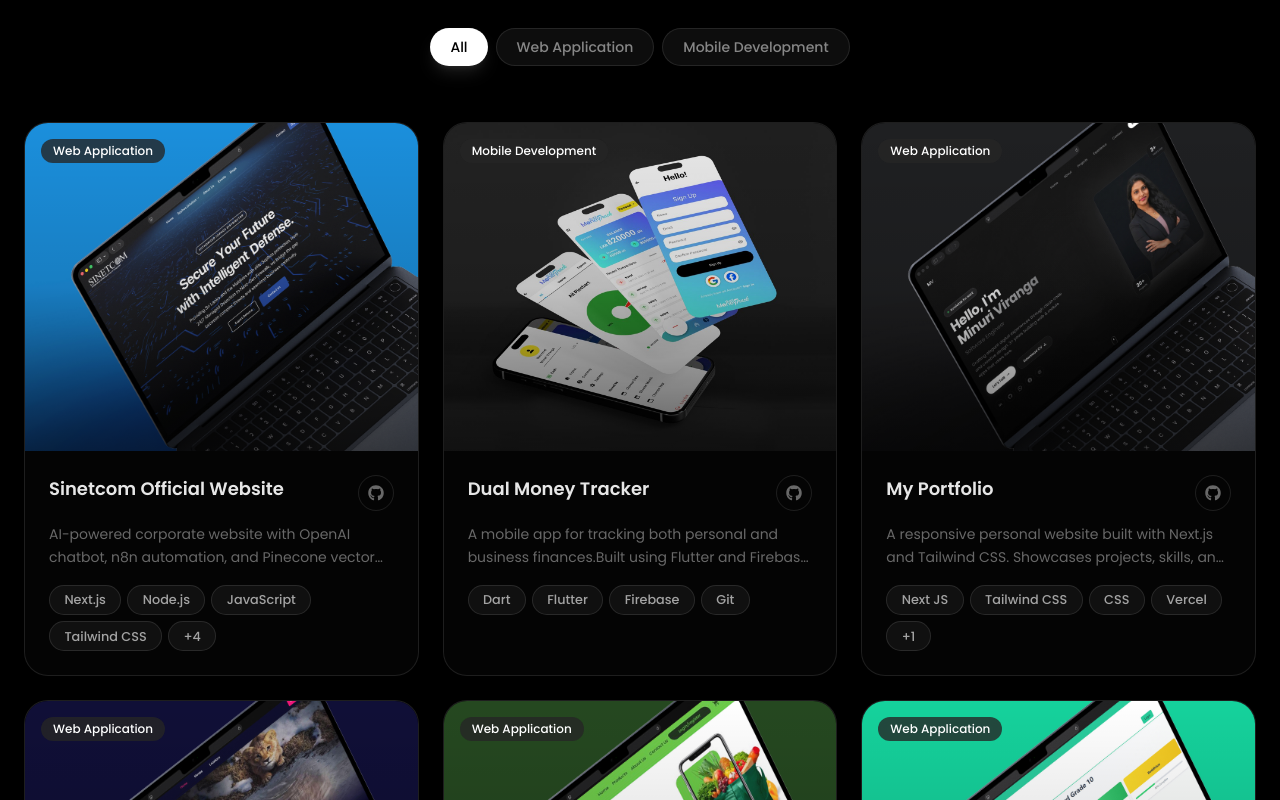
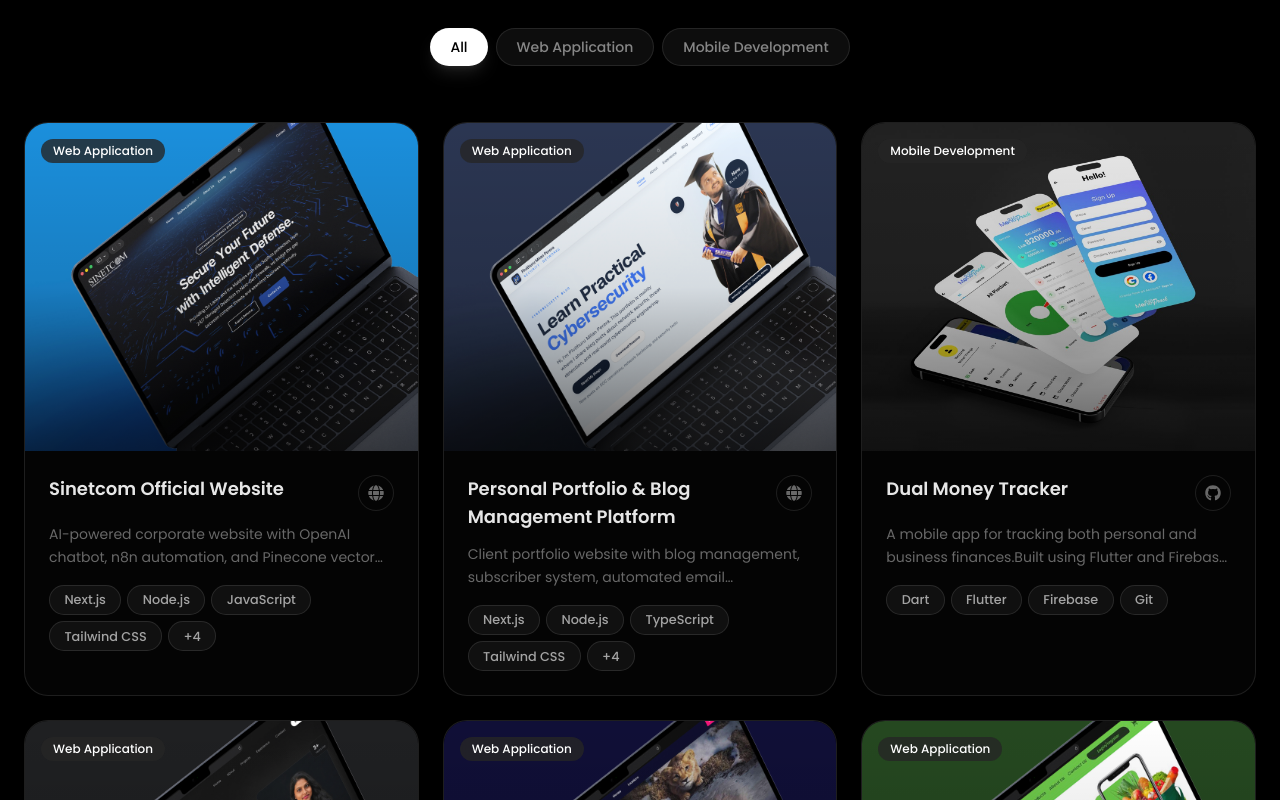
Before and after one commit to minu2003/my-portfolio, a Next.js app: page / in a window 1280 px wide. Shown: the part 1940-2740 px from the top of the page. Built offline with nearby package versions, Linux system fonts and the light colour scheme.

Commit message:
new updates

```diff
--- a/app/components/Project-Details.js
+++ b/app/components/Project-Details.js
@@ -15,6 +15,8 @@ import portfolio from "@/app/assets/projects/minu.jpeg";
 import sinetcom from "@/app/assets/projects/sinetcom.jpeg";
 import sinetcom1 from "@/app/assets/project-description/sinetcom.png"
 import vLearn from "@/app/assets/projects/vlearn.jpeg";
+import pivithuru from "@/app/assets/projects/pivithuru.png";
+import pivithuru1 from "@/app/assets/projects/pivithuru1.jpeg";
 
 const ProjectData = [
     {
@@ -27,8 +29,19 @@ const ProjectData = [
         image1: sinetcom1,
         techStack: ["Next.js", "Node.js", "JavaScript", "Tailwind CSS", "OpenAI API", "n8n", "Pinecone", "VPS"],
         category: "Web Application",
-        liveLink: "https://www.sinetcomm.com/",
-
+        websiteLink: "https://www.sinetcomm.com/",
+    },
+    {
+        title: "Personal Portfolio & Blog Management Platform",
+        description:
+            "Developed a modern personal portfolio and blog management platform for a client using Next.js, React.js, TypeScript, Tailwind CSS, and Supabase. Implemented a responsive and SEO-friendly portfolio website with dynamic blog publishing capabilities. Integrated a subscriber management system that automatically stores subscriber information in Supabase and sends personalized thank-you emails upon subscription. Developed an automated email notification system to instantly inform subscribers whenever new blog articles are published. Built secure authentication and content management features, enabling the client to easily manage portfolio content, blogs, and subscribers through an intuitive admin interface. Optimized performance, accessibility, and user experience across desktop and mobile devices.",
+        shortdesc:
+            "Client portfolio website with blog management, subscriber system, automated email notifications, and Supabase backend.",
+        image: pivithuru1,
+        image1: pivithuru,
+        techStack: ["Next.js", "Node.js", "TypeScript", "Tailwind CSS", "SuperBase","Email Automation","SEO","Responsive Design"],
+        category: "Web Application",
+        websiteLink: "https://www.pivithuruperera.com/",
     },
     {
         title: "Dual Money Tracker",
@@ -41,7 +54,7 @@ const ProjectData = [
         image2: dualTrackerImg2,
         techStack: ["Dart", "Flutter", "Firebase", "Git"],
         category: "Mobile Development",
-        liveLink: "https://github.com/minu2003/Dual-Money-Tracker.git",
+        githubLink: "https://github.com/minu2003/Dual-Money-Tracker.git",
     },
     {
         title: "My Portfolio",
@@ -53,8 +66,7 @@ const ProjectData = [
         image1: portfolio1,
         techStack: ["Next JS", "Tailwind CSS", "CSS", "Vercel", "Git"],
         category: "Web Application",
-        liveLink: "https://github.com/minu2003/my-portfolio.git",
-
+        githubLink: "https://github.com/minu2003/my-portfolio.git",
     },
     {
         title: "Cinemax",
@@ -67,7 +79,7 @@ const ProjectData = [
         image2: cinemax2,
         techStack: ["React js", "Node.js", "MongoDB", "Express js", "HTML", "CSS", "Javacript", "Tailwind CSS", "Paypal"],
         category: "Web Application",
-        liveLink: "https://github.com/Dinethchathurya/Movie-Booking-System.git",
+        githubLink: "https://github.com/Dinethchathurya/Movie-Booking-System.git",
     },
     {
         title: "Green Super Market",
@@ -79,7 +91,7 @@ const ProjectData = [
         image1: greenSM1,
         techStack: ["HTML", "CSS", "Javascript", "MUI", "SQL", "Java", "Paypal", "Git"],
         category: "Web Application",
-        liveLink: "https://github.com/minu2003/Green-Super-Market.git",
+        githubLink: "https://github.com/minu2003/Green-Super-Market.git",
     },
     {
         title: "VI Learning Platform",
@@ -92,7 +104,7 @@ const ProjectData = [
         image2: vLearn2,
         techStack: ["React JS", "Javascript", "Tailwind CSS", "Html", "CSS", "Git"],
         category: "Web Application",
-        liveLink: "https://github.com/minu2003/VI-Learning.git",
+        githubLink: "https://github.com/minu2003/VI-Learning.git",
     },
     {
         title: "Movie library",
@@ -104,7 +116,7 @@ const ProjectData = [
         image1: movieLibrary1,
         techStack: ["Vue JS", "Javascript", "Tailwind CSS", "Html", "CSS", "Git"],
         category: "Web Application",
-        liveLink: "https://github.com/minu2003/movie-library.git",
+        githubLink: "https://github.com/minu2003/movie-library.git",
     },
 ]
 
--- a/app/components/ProjectDescription.js
+++ b/app/components/ProjectDescription.js
@@ -2,7 +2,7 @@
 import { motion } from "framer-motion";
 import Image from "next/image";
 import { useRouter, useSearchParams } from "next/navigation";
-import { FaArrowLeft, FaExternalLinkAlt, FaGithub } from "react-icons/fa";
+import { FaArrowLeft, FaExternalLinkAlt, FaGithub, FaGlobe } from "react-icons/fa";
 
 export default function ProjectDescription() {
   const searchParams = useSearchParams();
@@ -68,14 +68,9 @@ export default function ProjectDescription() {
     }
   };
 
-  const getWebsiteUrl = (title) => {
-    const trimmedTitle = title.trim();
-    if (trimmedTitle === "My Portfolio") return "https://minuriviranga.com";
-    if (trimmedTitle === "Sinetcom Official Website") return "https://sinetcom-website.vercel.app";
-    return null;
-  };
-
   const projectImages = getProjectImages(project.title);
+  const showScreenshotWebsiteOverlay =
+    project.websiteLink && project.title !== "Sinetcom Official Website";
 
   const containerVariants = {
     hidden: { opacity: 0 },
@@ -125,8 +120,9 @@ export default function ProjectDescription() {
             </div>
 
             <div className="flex flex-wrap gap-3">
+              {project.githubLink && (
                 <a
-                href={project.liveLink}
+                  href={project.githubLink}
                   target="_blank"
                   rel="noopener noreferrer"
                   className="btn-secondary text-sm py-2 px-5"
@@ -135,7 +131,19 @@ export default function ProjectDescription() {
                   GitHub
                   <FaExternalLinkAlt className="w-3 h-3 opacity-60" />
                 </a>
-
+              )}
+              {project.websiteLink && (
+                <a
+                  href={project.websiteLink}
+                  target="_blank"
+                  rel="noopener noreferrer"
+                  className="btn-secondary text-sm py-2 px-5"
+                >
+                  <FaGlobe className="w-4 h-4" />
+                  Website
+                  <FaExternalLinkAlt className="w-3 h-3 opacity-60" />
+                </a>
+              )}
             </div>
           </div>
         </motion.div>
@@ -186,13 +194,13 @@ export default function ProjectDescription() {
                     alt={`${project.title} Screenshot ${index + 1}`}
                     width={800}
                     height={500}
-                    className={`w-full h-auto object-cover rounded-xl transition-all duration-500 ${getWebsiteUrl(project.title) ? "group-hover:blur-sm group-hover:scale-105" : ""
+                    className={`w-full h-auto object-cover rounded-xl transition-all duration-500 ${showScreenshotWebsiteOverlay ? "group-hover:blur-sm group-hover:scale-105" : ""
                       }`}
                   />
-                  {getWebsiteUrl(project.title) && (
+                  {showScreenshotWebsiteOverlay && (
                     <div className="absolute inset-0 flex items-center justify-center opacity-0 group-hover:opacity-100 transition-opacity duration-500 bg-black/40">
                       <a
-                        href={getWebsiteUrl(project.title)}
+                        href={project.websiteLink}
                         target="_blank"
                         rel="noopener noreferrer"
                         className="btn-primary px-6 py-3 flex items-center gap-2"
--- a/app/components/Projects.js
+++ b/app/components/Projects.js
@@ -3,7 +3,7 @@ import { motion, useInView } from "framer-motion";
 import Image from "next/image";
 import { useRouter } from "next/navigation";
 import { useRef, useState } from "react";
-import { FaExternalLinkAlt, FaGithub } from "react-icons/fa";
+import { FaExternalLinkAlt, FaGithub, FaGlobe } from "react-icons/fa";
 import ProjectData from "./Project-Details";
 
 export default function Projects() {
@@ -113,15 +113,30 @@ export default function Projects() {
                   <h3 className="text-lg font-semibold text-white/90 group-hover:text-white transition-colors">
                     {project.title}
                   </h3>
+                  <div className="flex gap-2 flex-shrink-0 ml-3">
+                    {project.githubLink && (
                       <a
-                    href={project.liveLink}
+                        href={project.githubLink}
                         target="_blank"
                         rel="noopener noreferrer"
-                    className="w-9 h-9 rounded-full border border-white/10 flex items-center justify-center text-white/40 hover:text-white hover:border-white/40 hover:bg-white/10 transition-all duration-300 flex-shrink-0 ml-3"
+                        className="w-9 h-9 rounded-full border border-white/10 flex items-center justify-center text-white/40 hover:text-white hover:border-white/40 hover:bg-white/10 transition-all duration-300"
                         aria-label={`View ${project.title} on GitHub`}
                       >
                         <FaGithub className="w-4 h-4" />
                       </a>
+                    )}
+                    {project.websiteLink && (
+                      <a
+                        href={project.websiteLink}
+                        target="_blank"
+                        rel="noopener noreferrer"
+                        className="w-9 h-9 rounded-full border border-white/10 flex items-center justify-center text-white/40 hover:text-white hover:border-white/40 hover:bg-white/10 transition-all duration-300"
+                        aria-label={`Visit ${project.title} website`}
+                      >
+                        <FaGlobe className="w-4 h-4" />
+                      </a>
+                    )}
+                  </div>
                 </div>
 
                 <p className="text-sm text-white/40 leading-relaxed mb-4 line-clamp-2">
```
Also changed, not shown: app/assets/projects/pivithuru1.jpeg (added), 1 other file (tests, documents, lock files or other folders). Lines whose indentation alone changed are shown as unchanged.
